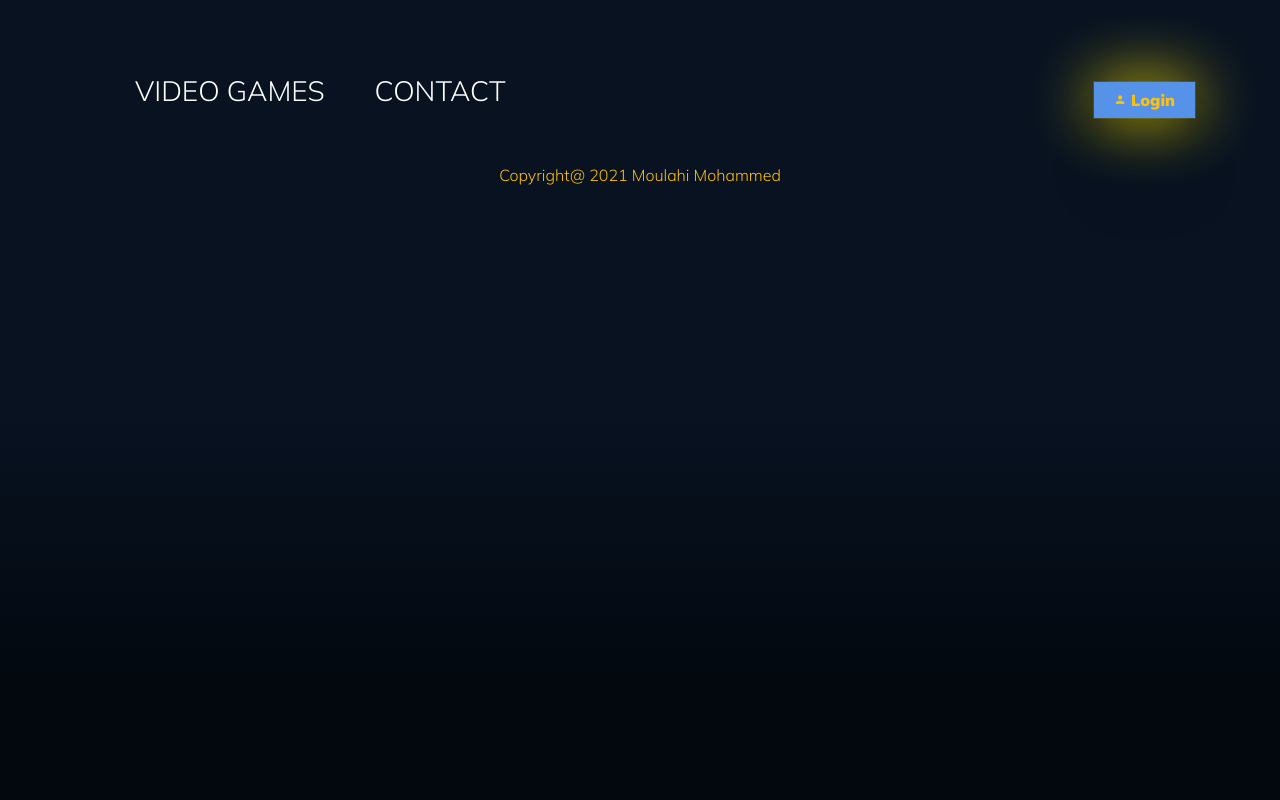
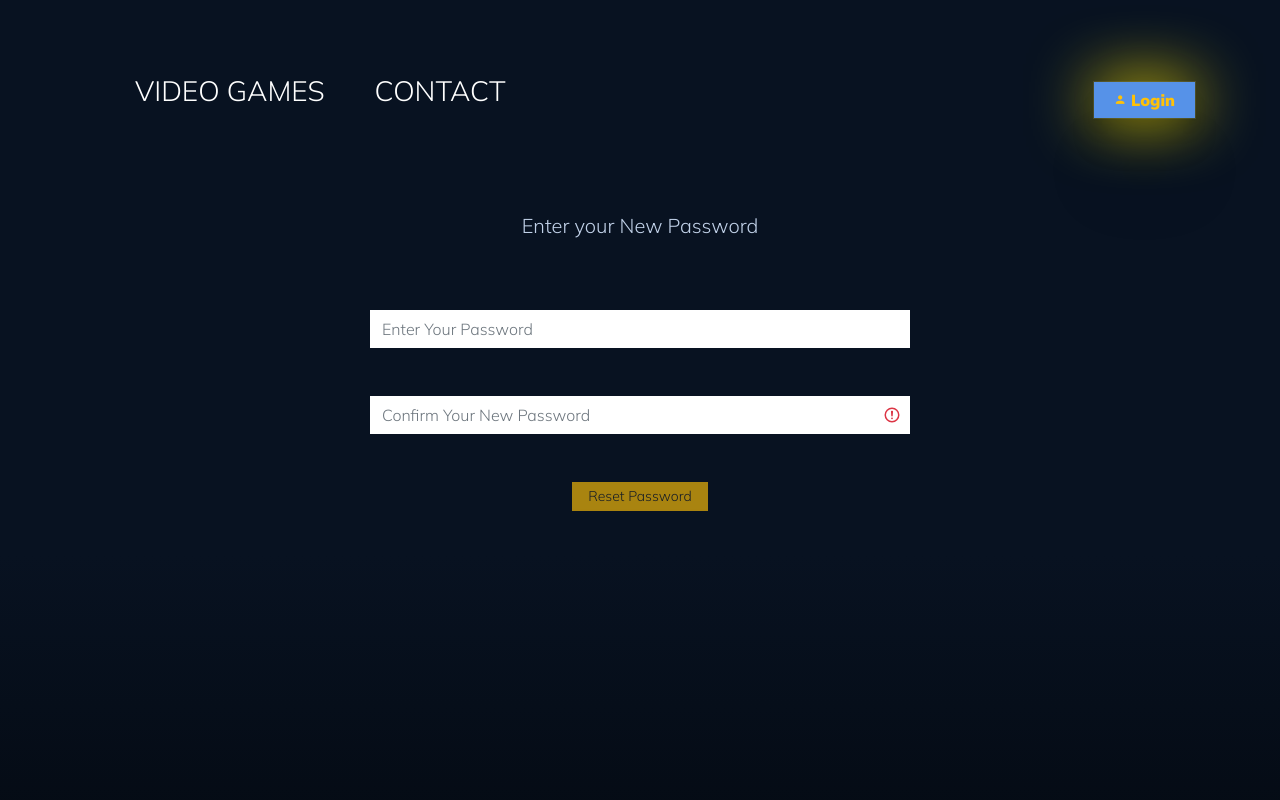
Before and after one commit to moulahi-mo/Vue-Games_Videos, a Vue app: page /reset/1 in a window 1280 px wide. Shown: the top 800 px of the page. Built offline with nearby package versions, Linux system fonts and the light colour scheme.

Commit message:
adding reset password feature & token persistence

```diff
--- a/src/App.vue
+++ b/src/App.vue
@@ -12,6 +12,25 @@ var $ = global.jQuery;
 import Navbar from './components/navbar.vue';
 export default {
   components: { Navbar, $, Footer },
+  mounted() {
+    const expiresIn = this.$store.state.expiresIn;
+    const token = localStorage.getItem('token')
+      ? localStorage.getItem('token')
+      : null;
+    if (token) {
+      let diff = new Date(expiresIn).getTime() - Date.now();
+      console.log(diff);
+      if (diff > 0) {
+        this.$store.state.isAuth = true;
+      } else {
+        this.$store.state.isAuth = false;
+        this.$store.state.token = token;
+        localStorage.removeItem('token');
+        localStorage.removeItem('uid');
+        localStorage.removeItem('expiresIn');
+      }
+    }
+  },
 };
 </script>
 
--- a/src/components/auth/login.vue
+++ b/src/components/auth/login.vue
@@ -158,6 +158,7 @@ export default {
     console.log(this.$store.state.isAuth);
   },
   methods: {
+    //! on login /  register
     onSubmit() {
       this.isLoading = true;
       this.$emit('isLoading');
@@ -173,6 +174,9 @@ export default {
             res.error ? (this.isError = res.error) : '';
             this.isLoading = false;
             console.log(res);
+            //* get the token
+            const { token, user, expiresIn } = res.data;
+            this.authHundler(token, expiresIn, user._id);
             this.$router.push({ name: 'Home' });
             this.$store.state.isAuth = true;
           })
@@ -193,6 +197,9 @@ export default {
           .then((res) => {
             this.isLoading = false;
             console.log(res);
+            //* get the token
+            const { token, user, expiresIn } = res.data;
+            this.authHundler(token, expiresIn, user._id);
             this.$router.push({ name: 'Home' });
             this.$store.state.isAuth = true;
             console.log(this.$store.state.isAuth);
@@ -205,6 +212,7 @@ export default {
           });
       }
     },
+    //! on confirming password
     onConfirmPassword(event) {
       const cPassword = event.target.value.trim();
       if (this.user.password !== cPassword) {
@@ -218,6 +226,21 @@ export default {
       } else if (this.user.password === cPassword) {
         this.isConfirmed = true;
         this.isMuchedPass = true;
+      }
+    },
+    //! hundle token auth
+    authHundler(token, expires, uid) {
+      if (token) {
+        //* set token payload on the local storage
+        this.$store.state.token = token;
+        localStorage.setItem('token', token);
+        expires.includes('30')
+          ? localStorage.setItem(
+              'expiresIn',
+              new Date(Date.now() + 60 * 60 * 1000 * 24 * 30)
+            )
+          : '';
+        localStorage.setItem('uid', uid);
       }
     },
   },
--- /dev/null
+++ b/src/components/auth/newPassword.vue
@@ -0,0 +1,127 @@
+<template>
+  <section class="new row mt-5 d-flex flex-column ">
+    <h3 class="text-center lead mt-5 pb-5">Enter your New Password</h3>
+    <!-- ! loading-->
+    <Loader v-if="isLoading && !isError" class="mx-auto d-block" />
+    <!-- ! error-->
+    <Error v-if="isError" :message="isError" class="my-5" />
+
+    <form
+      v-if="!isLoading"
+      ref="form"
+      @submit.prevent="onSubmit()"
+      class="d-flex flex-column"
+    >
+      <!--password -->
+      <div class="col-6 mx-auto my-3">
+        <div class="form-group">
+          <input
+            required
+            minlength="8"
+            maxlength="100"
+            pattern="(?=.*\d)(?=.*[a-z])(?=.*[A-Z])(?=.*[^a-zA-Z0-9])(?!.*\s).{8,}"
+            v-model.trim="password"
+            type="password"
+            class="form-control"
+            name="password"
+            placeholder="Enter Your Password"
+          />
+          <small class="form-text text-muted"></small>
+        </div>
+      </div>
+      <!--confirm password -->
+      <div class="col-6 mx-auto my-3">
+        <div class="form-group">
+          <input
+            :class="isMuchedPass ? 'is-valid' : 'is-invalid'"
+            @keyup="onConfirmPassword($event)"
+            required
+            minlength="8"
+            maxlength="100"
+            pattern="(?=.*\d)(?=.*[a-z])(?=.*[A-Z])(?=.*[^a-zA-Z0-9])(?!.*\s).{8,}"
+            v-model.trim="cPassword"
+            type="password"
+            class="form-control"
+            name="cPassword"
+            placeholder="Confirm Your New Password"
+          />
+          <small class="form-text text-muted"></small>
+        </div>
+      </div>
+      <button
+        :disabled="!password || !cPassword || !isConfirmed"
+        type="submit"
+        class="btn btn-warning btn-sm mx-auto mt-3 d-block px-3"
+      >
+        Reset Password
+      </button>
+    </form>
+  </section>
+</template>
+
+<script>
+const axios = require('axios');
+import Error from '../shared/error';
+import Loader from '../shared/loader.vue';
+export default {
+  components: { Error, Loader },
+  data() {
+    return {
+      password: null,
+      cPassword: null,
+      isError: null,
+      token: null,
+      isLoading: false,
+      isMuchedPass: false,
+      isConfirmed: false,
+    };
+  },
+  mounted() {
+    this.token = this.$route.params.token;
+  },
+  methods: {
+    onSubmit() {
+      console.log(this.password);
+      this.isError = null;
+      this.isLoading = true;
+      axios
+        .post(
+          'https://play-area.herokuapp.com/api/v1/auth/reset/' + this.token,
+          { password: this.password }
+        )
+        .then((response) => {
+          this.isLoading = true;
+          console.log(response);
+          this.$router.push('/Auth');
+        })
+        .catch((err) => {
+          console.log(err);
+          this.isLoading = false;
+          this.isError = err.message ? err.message : err;
+        });
+    },
+    //! on confirming password
+    onConfirmPassword(event) {
+      const Password = event.target.value.trim();
+      if (this.password !== Password) {
+        this.isConfirmed = false;
+        this.isMuchedPass = false;
+        if (this.password.includes(Password)) {
+          this.isMuchedPass = true;
+        } else {
+          this.isMuchedPass = false;
+        }
+      } else if (this.password === Password) {
+        this.isConfirmed = true;
+        this.isMuchedPass = true;
+      }
+    },
+  },
+};
+</script>
+
+<style lang="scss" scoped>
+.new {
+  min-height: 100vh;
+}
+</style>
--- a/src/components/form-contact.vue
+++ b/src/components/form-contact.vue
@@ -60,7 +60,7 @@
             <button
               :disabled="!message.name || !message.email || !message.message"
               type="submit"
-              class="btn btn-primary btn-sm ml-auto d-block px-3"
+              class="btn btn-primary btn-sm mx-auto d-block px-3"
             >
               Send
             </button>
--- a/src/components/games/edit-game.vue
+++ b/src/components/games/edit-game.vue
@@ -85,11 +85,12 @@ export default {
       this.isError = null;
       console.log(this.game);
 
-      axios
-        .put(
-          'http://localhost:3000/api/v1/games/edit/' + this.game._id,
-          this.game
-        )
+      axios({
+        method: 'put',
+        data: this.game,
+        url: 'http://localhost:3000/api/v1/games/edit/' + this.game._id,
+        headers: { Authorization: `Bearer ${this.$store.state.token}` },
+      })
         .then((res) => {
           console.log(res.data);
           this.isLoading = false;
--- a/src/components/shared/modal.vue
+++ b/src/components/shared/modal.vue
@@ -60,9 +60,17 @@ export default {
   methods: {
     async onRemove() {
       try {
-        const res = axios.delete(
-          'http://localhost:3000/api/v1/games/' + this.game._id
-        );
+        const res = await axios({
+          method: 'delete',
+          url: 'http://localhost:3000/api/v1/games/' + this.game._id,
+          headers: {
+            Authorization: `Bearer ${
+              localStorage.getItem('token')
+                ? localStorage.getItem('token')
+                : null
+            }`,
+          },
+        });
         this.$emit('onDelete', game._id);
         console.log(res.data.message);
       } catch (err) {
--- a/src/router/index.js
+++ b/src/router/index.js
@@ -1,7 +1,6 @@
 import { createRouter, createWebHistory } from 'vue-router';
 import Home from '../views/Home.vue';
 import Details from '../components/games/details.vue';
-import Reset from '../views/Reset.vue';
 const routes = [
   {
     path: '/',
@@ -30,7 +29,16 @@ const routes = [
   {
     path: '/reset',
     name: 'Reset',
-    component: Reset,
+    component: () =>
+      import(/* webpackChunkName: "Resest password" */ '../views/Reset.vue'),
+  },
+  {
+    path: '/reset/:token',
+    name: 'NewPassword',
+    component: () =>
+      import(
+        /* webpackChunkName: "New password" */ '../components/auth/newPassword.vue'
+      ),
   },
 ];
 
--- a/src/store/index.js
+++ b/src/store/index.js
@@ -3,6 +3,17 @@ import { createStore } from 'vuex';
 export default createStore({
   state: {
     isAuth: false,
+    token: localStorage.getItem('token') ? localStorage.getItem('token') : null,
+    expiresIn: localStorage.getItem('expiresIn')
+      ? localStorage.getItem('expiresIn')
+      : null,
+  },
+  getters: {
+    getToken() {
+      return localStorage.getItem('token')
+        ? localStorage.getItem('token')
+        : null;
+    },
   },
   mutations: {},
   actions: {},
--- a/src/views/Home.vue
+++ b/src/views/Home.vue
@@ -1,6 +1,7 @@
 <template>
   <section
-    class="listing d-flex flex-column flex-lg-row justify-content-between mt-5 pb-5"
+    v-if="isAuth"
+    class="home listing d-flex flex-column flex-lg-row justify-content-between mt-5 pb-5"
   >
     <div v-if="!isLoading && games.length > 0" class="row">
       <!-- ! filter box-->
@@ -51,6 +52,7 @@ import Pagination from '../components/shared/pagination';
 export default {
   name: 'Home',
   components: { Filterbox, Cards, NoData, Loader, Error, Pagination },
+
   data() {
     return {
       isLoading: false,
@@ -62,7 +64,12 @@ export default {
     };
   },
   mounted() {
-    this.FectAllGames();
+    //* verify if user is auth to get access to games page if not auto navigate to auth page
+    if (this.$store.state.isAuth) {
+      this.FectAllGames();
+    } else {
+      this.$router.push({ name: 'Auth' });
+    }
   },
   methods: {
     async FectAllGames(limit = 20, page = 1) {
@@ -101,7 +108,15 @@ export default {
       this.FectAllGames(this.limit, page);
     },
   },
-  computed: {},
+  computed: {
+    isAuth() {
+      return this.$store.state.isAuth;
+    },
+  },
 };
 </script>
-<style lang="scss" scoped></style>
+<style lang="scss" scoped>
+.home {
+  min-height: 100vh;
+}
+</style>
--- a/src/views/Reset.vue
+++ b/src/views/Reset.vue
@@ -43,11 +43,17 @@ export default {
       isError: null,
     };
   },
+  mounted() {
+    console.log(location.hostname);
+  },
   methods: {
     onSubmit() {
       axios
         .post('https://play-area.herokuapp.com/api/v1/auth/reset', {
           email: this.email,
+          //* client hostname +protocol +port
+          host:
+            location.protocol + '//' + location.hostname + ':' + location.port,
         })
         .then((res) => {
           console.log(res);
```
Also changed, not shown: src/components/navbar.vue (+19 -7 lines).
